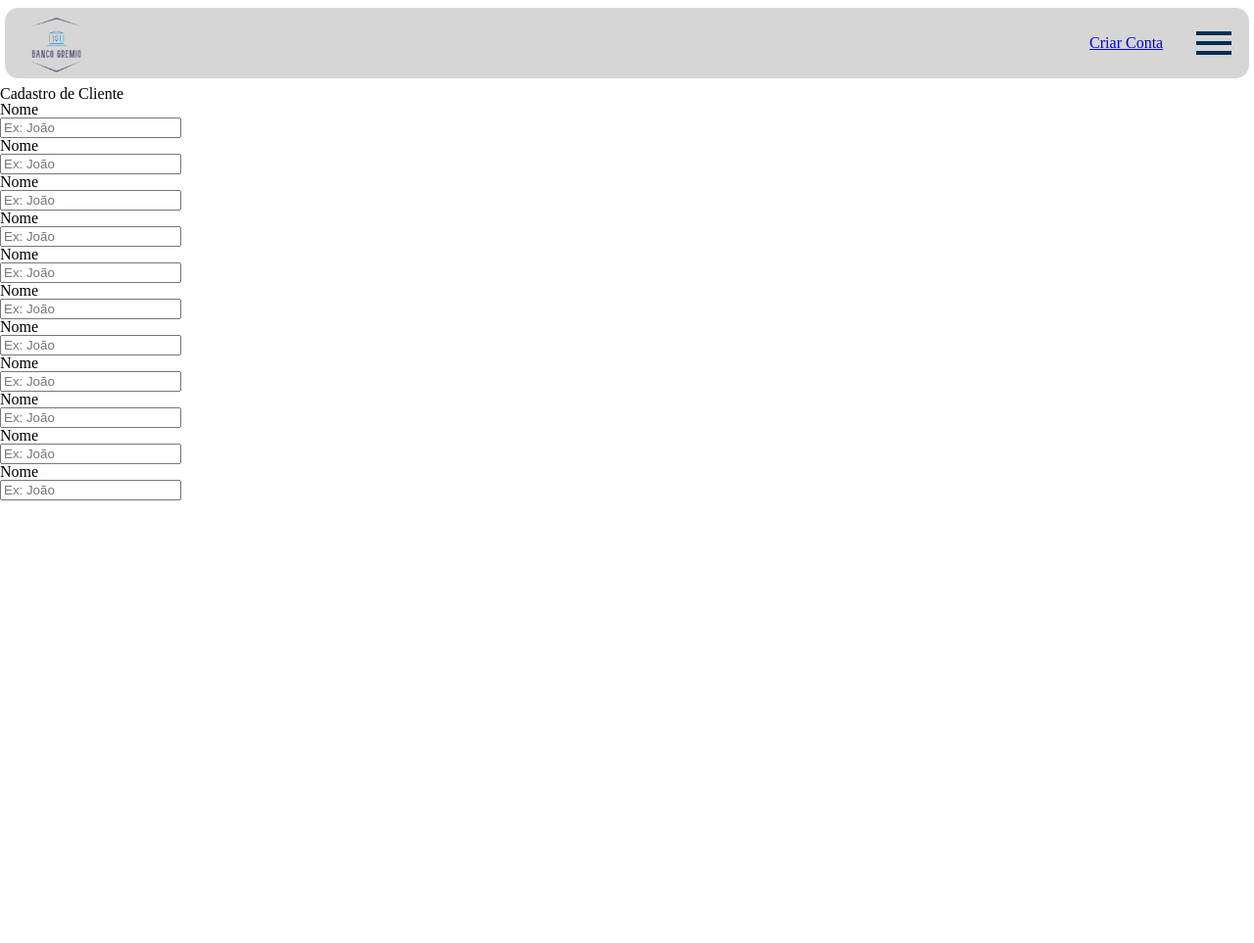
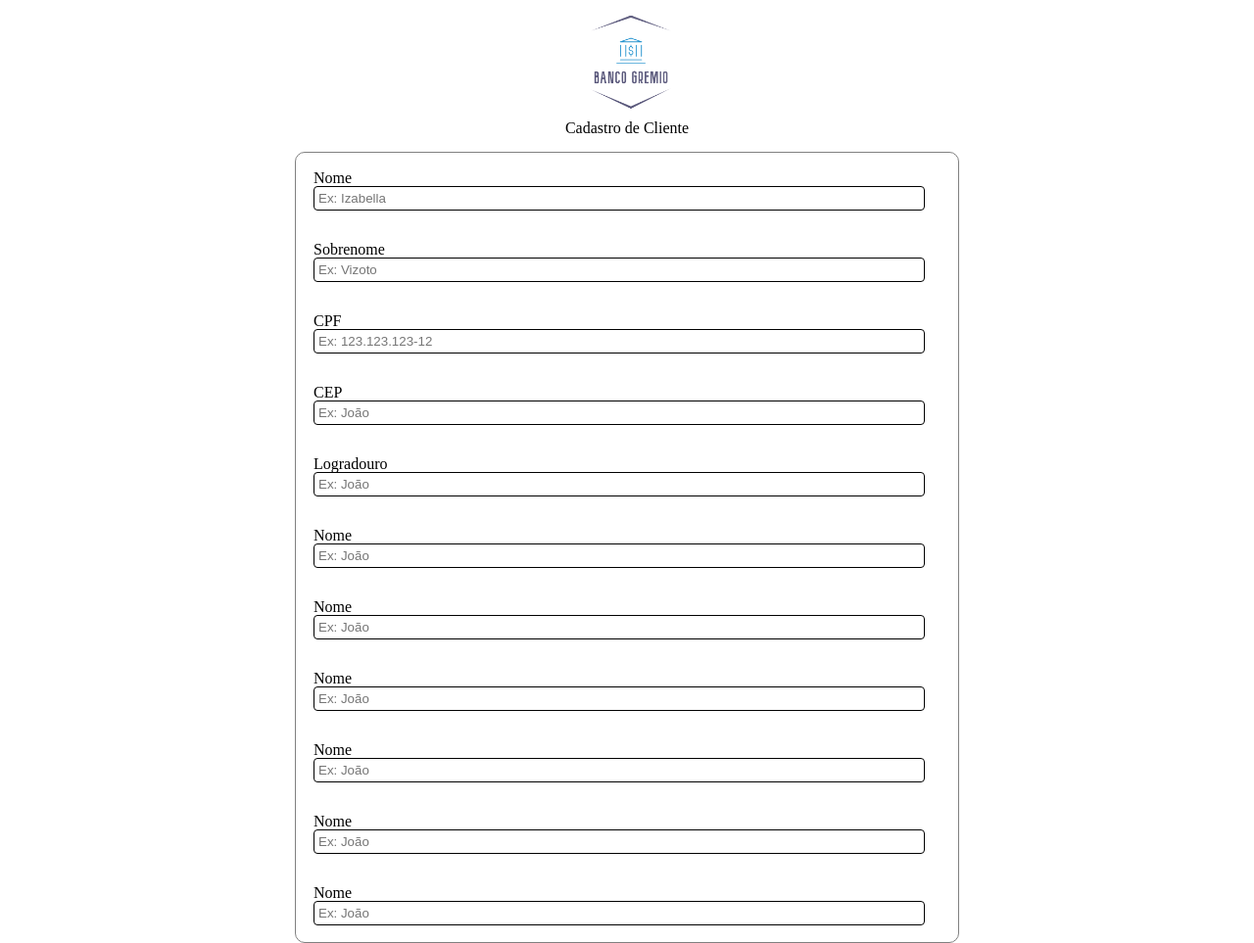
Before and after one commit to Renan-Vizoto/desafio-banco-gremio, a plain HTML site: page index.html in a window 1280 px wide. Shown: the whole page at 98% size. Before the commit the page ends 800 px from the top, so only its background shows below. Drawn offline with Linux system fonts and the light colour scheme.

Commit message:
TesteDeCor-01

```diff
--- a/css/cadastro.css
+++ b/css/cadastro.css
@@ -0,0 +1,23 @@
+.cadastro__cliente{
+    display: flex;
+    flex-direction: column;
+    align-items: center;
+    gap: 1em;
+}
+
+.cadastro__pai{
+    display: flex;
+    flex-direction: column;
+    gap: 2em;
+    width: 50%;
+    border: 1px solid gray;
+    padding: 1.1em;
+    border-radius: 10px;
+}
+
+.cadastro-input__text{
+    width: 96%;
+    border: 0.5px solid black;
+    border-radius: 4px;
+    padding: 0.3em;
+}
--- a/css/header.css
+++ b/css/header.css
@@ -1,33 +1,8 @@
-header{
-    display: flex;
-    justify-content: space-between;
-    align-items: center;
-    background-color: rgb(214, 214, 214);
-    margin: 0.5em 0.3em;
-    border-radius: 14px;
-}
-
-.container{
-    display: flex;
-    align-items: center;
+.cabecalho{
+    text-align: center;
 }
 
 .container__logo{
-    width: 100px;
-    height: 70px;
+    width: 150px;
+    height: 120px;
 }
-
-.cabecalho__menu-hamburguer{
-    width: 2.5em;
-    height: 2.5em;
-    background: url("/img/Menu.svg");
-    display: inline-block;
-    background-repeat: no-repeat;
-    background-position: center;
-}
-
-.dir{
-    display: flex;
-    gap: 2em;
-    padding: 1em;
-}
--- a/css/styles.css
+++ b/css/styles.css
@@ -1 +1,2 @@
 @import url("/css/header.css");
+@import url("/css/cadastro.css");
--- a/index.html
+++ b/index.html
@@ -10,38 +10,32 @@
 </head>
 <body>
     <header class="cabecalho">
-        <div class="container esq">
         <img src="/img/logopng.png" alt="Logo no header" class="container__logo">
-        </div>
-
-        <div class="container dir">
-            <a href="#">Criar Conta</a>
-            <span class="cabecalho__menu-hamburguer"></span>
-        </div>
     </header>
 
+    <main>
         <section class="cadastro__cliente">
             <h1>Cadastro de Cliente</h1>
 
-        <div class="cadastro__">
+            <div class="cadastro__pai">
                 <div class="cadastro-input">
                     <p class="cadastro-input__titulo">Nome</p>
+                    <input type="text" class="cadastro-input__text" id="input-nome" placeholder="Ex: Izabella">
+                </div>
+                <div class="cadastro-input">
+                    <p class="cadastro-input__titulo">Sobrenome</p>
+                    <input type="text" class="cadastro-input__text" id="input-nome" placeholder="Ex: Vizoto">
+                </div>
+                <div class="cadastro-input">
+                    <p class="cadastro-input__titulo">CPF</p>
+                    <input type="text" class="cadastro-input__text" id="input-nome" placeholder="Ex: 123.123.123-12">
+                </div>
+                <div class="cadastro-input">
+                    <p class="cadastro-input__titulo">CEP</p>
                     <input type="text" class="cadastro-input__text" id="input-nome" placeholder="Ex: João">
                 </div>
                 <div class="cadastro-input">
-                <p class="cadastro-input__titulo">Nome</p>
-                <input type="text" class="cadastro-input__text" id="input-nome" placeholder="Ex: João">
-            </div>
-            <div class="cadastro-input">
-                <p class="cadastro-input__titulo">Nome</p>
-                <input type="text" class="cadastro-input__text" id="input-nome" placeholder="Ex: João">
-            </div>
-            <div class="cadastro-input">
-                <p class="cadastro-input__titulo">Nome</p>
-                <input type="text" class="cadastro-input__text" id="input-nome" placeholder="Ex: João">
-            </div>
-            <div class="cadastro-input">
-                <p class="cadastro-input__titulo">Nome</p>
+                    <p class="cadastro-input__titulo">Logradouro</p>
                     <input type="text" class="cadastro-input__text" id="input-nome" placeholder="Ex: João">
                 </div>
                 <div class="cadastro-input">
@@ -70,5 +64,6 @@
                 </div>
             </div>
         </section>
+    </main>
 </body>
 </html>
```
Lines whose indentation alone changed are shown as unchanged.
